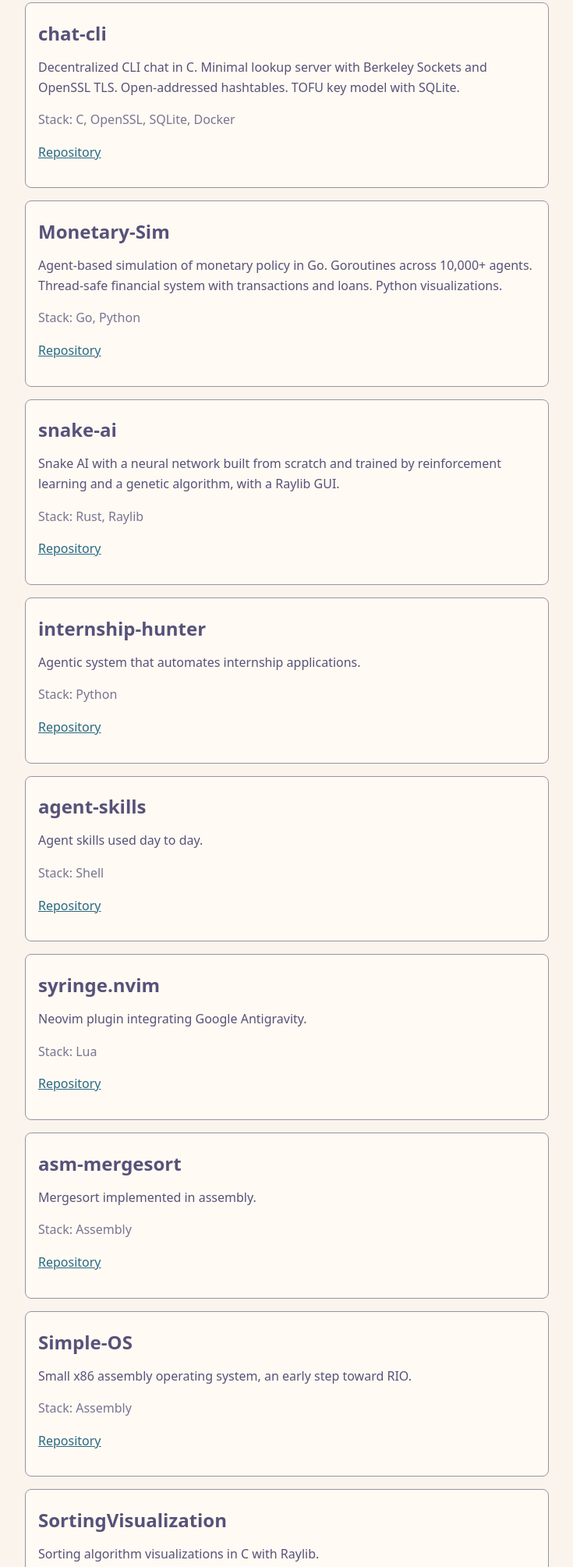
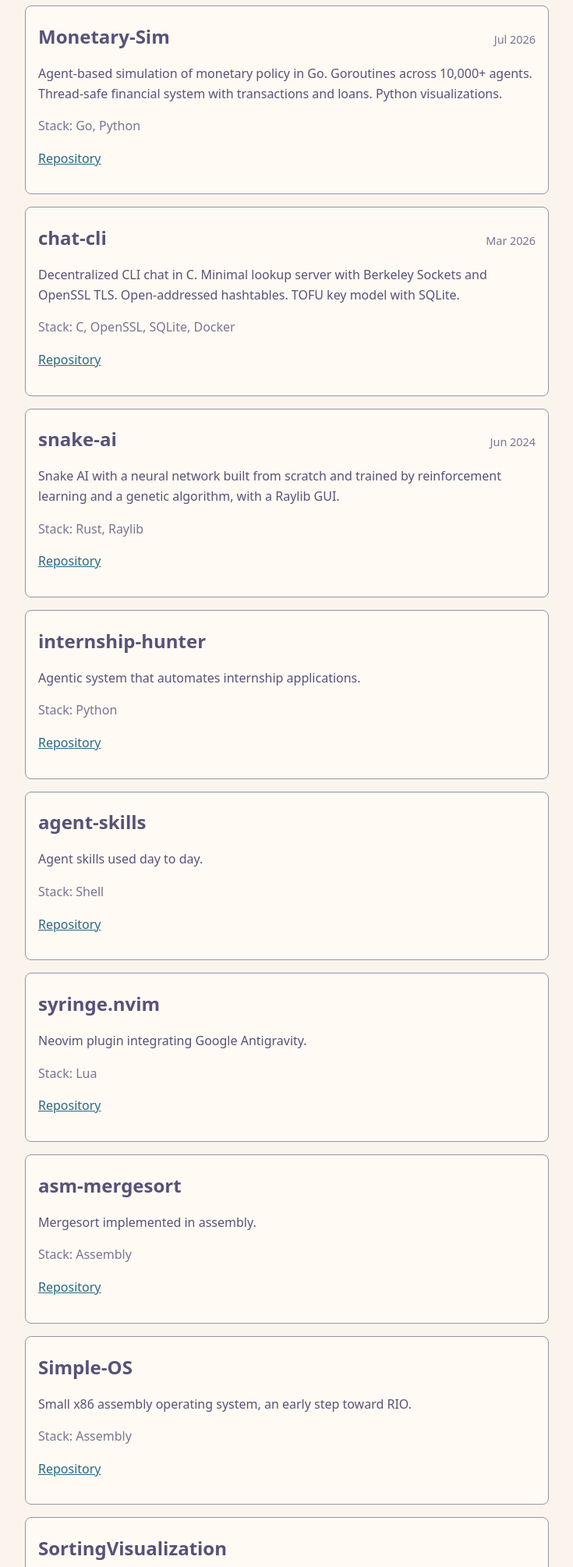
Before and after one commit to AtesIsf/AtesIsf.github.io, a plain HTML site: page projects.html in a window 1280 px wide. Shown: the part 412-2421 px from the top of the page at 78% size, without its empty margins (272-1007 px from the left). Drawn offline with Linux system fonts and the light colour scheme.

Commit message:
Add dates to projects and research, reorder research chronologically
Co-Authored-By: Claude Haiku 5.5 <noreply@anthropic.com>

```diff
--- a/projects.html
+++ b/projects.html
@@ -13,68 +13,68 @@
 <a href="index.html">Home</a>
 <a href="projects.html" aria-current="page">Projects</a>
 <a href="research.html">Research</a>
-<a href="setup.html">Rice</a>
+<a href="setup.html">Rice <img src="assets/img/linux.png" alt="" class="nav-icon"></a>
 <a href="writing.html">Writing</a>
 </nav>
 </header>
 <main>
 <h1>Projects</h1>
 <article>
-<h2>RIO <span class="tag">In progress</span></h2>
+<div class="item-head"><h2>RIO <span class="tag">In progress</span></h2><time>Sep 2026 – Present</time></div>
 <p>64-bit RISC-V RTOS kernel in C and Assembly. Preemptive priority scheduler with context switching, semaphores, and delta sleep queues. 4KiB block allocator. 16-byte aligned interrupt dispatcher and vector.</p>
 <p class="stack">Stack: C, Assembly, QEMU, Docker/Podman</p>
 <p><a href="https://github.com/AtesIsf/Rio">Repository</a></p>
 </article>
 <article>
-<h2>chat-cli</h2>
+<div class="item-head"><h2>Monetary-Sim</h2><time>Jul 2026</time></div>
+<p>Agent-based simulation of monetary policy in Go. Goroutines across 10,000+ agents. Thread-safe financial system with transactions and loans. Python visualizations.</p>
+<p class="stack">Stack: Go, Python</p>
+<p><a href="https://github.com/AtesIsf/Monetary-Sim">Repository</a></p>
+</article>
+<article>
+<div class="item-head"><h2>chat-cli</h2><time>Mar 2026</time></div>
 <p>Decentralized CLI chat in C. Minimal lookup server with Berkeley Sockets and OpenSSL TLS. Open-addressed hashtables. TOFU key model with SQLite.</p>
 <p class="stack">Stack: C, OpenSSL, SQLite, Docker</p>
 <p><a href="https://github.com/AtesIsf/chat-cli">Repository</a></p>
 </article>
 <article>
-<h2>Monetary-Sim</h2>
-<p>Agent-based simulation of monetary policy in Go. Goroutines across 10,000+ agents. Thread-safe financial system with transactions and loans. Python visualizations.</p>
-<p class="stack">Stack: Go, Python</p>
-<p><a href="https://github.com/AtesIsf/Monetary-Sim">Repository</a></p>
-</article>
-<article>
-<h2>snake-ai</h2>
+<div class="item-head"><h2>snake-ai</h2><time>Jun 2024</time></div>
 <p>Snake AI with a neural network built from scratch and trained by reinforcement learning and a genetic algorithm, with a Raylib GUI.</p>
 <p class="stack">Stack: Rust, Raylib</p>
 <p><a href="https://github.com/AtesIsf/snake-ai">Repository</a></p>
 </article>
 <article>
-<h2>internship-hunter</h2>
+<div class="item-head"><h2>internship-hunter</h2></div>
 <p>Agentic system that automates internship applications.</p>
 <p class="stack">Stack: Python</p>
 <p><a href="https://github.com/AtesIsf/internship-hunter">Repository</a></p>
 </article>
 <article>
-<h2>agent-skills</h2>
+<div class="item-head"><h2>agent-skills</h2></div>
 <p>Agent skills used day to day.</p>
 <p class="stack">Stack: Shell</p>
 <p><a href="https://github.com/AtesIsf/agent-skills">Repository</a></p>
 </article>
 <article>
-<h2>syringe.nvim</h2>
+<div class="item-head"><h2>syringe.nvim</h2></div>
 <p>Neovim plugin integrating Google Antigravity.</p>
 <p class="stack">Stack: Lua</p>
 <p><a href="https://github.com/AtesIsf/syringe.nvim">Repository</a></p>
 </article>
 <article>
-<h2>asm-mergesort</h2>
+<div class="item-head"><h2>asm-mergesort</h2></div>
 <p>Mergesort implemented in assembly.</p>
 <p class="stack">Stack: Assembly</p>
 <p><a href="https://github.com/AtesIsf/asm-mergesort">Repository</a></p>
 </article>
 <article>
-<h2>Simple-OS</h2>
+<div class="item-head"><h2>Simple-OS</h2></div>
 <p>Small x86 assembly operating system, an early step toward RIO.</p>
 <p class="stack">Stack: Assembly</p>
 <p><a href="https://github.com/AtesIsf/Simple-OS">Repository</a></p>
 </article>
 <article>
-<h2>SortingVisualization</h2>
+<div class="item-head"><h2>SortingVisualization</h2></div>
 <p>Sorting algorithm visualizations in C with Raylib.</p>
 <p class="stack">Stack: C, Raylib</p>
 <p><a href="https://github.com/AtesIsf/SortingVisualization">Repository</a></p>
```
Also changed, not shown: research.html (+7 -7 lines).
